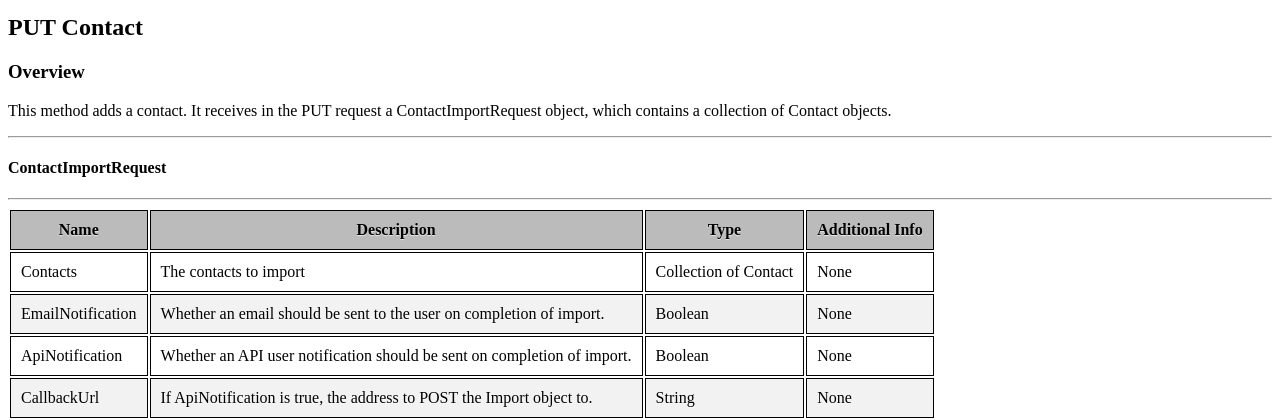
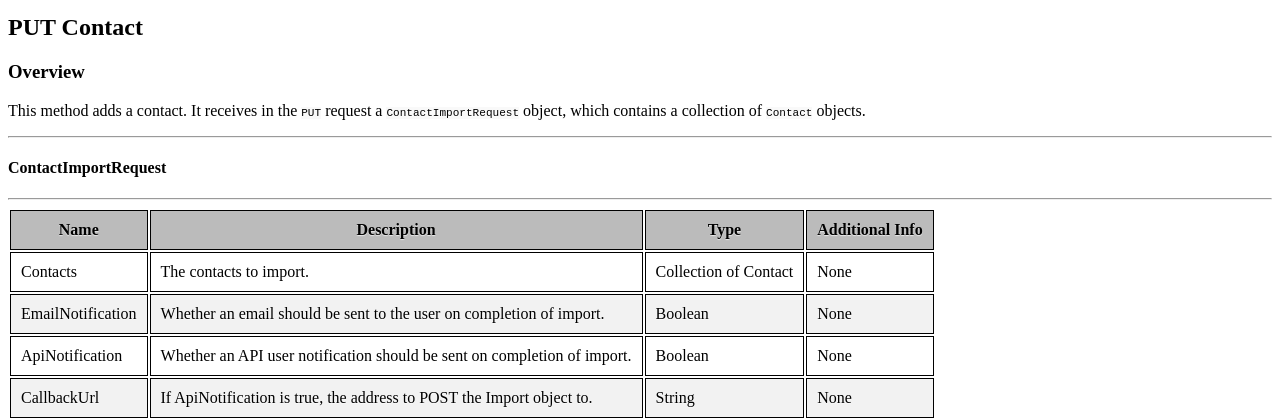
Before and after one commit to TrevInc/i360-docs-example, a Jekyll site: the page built from _posts/2015-06-26-put-contact.md, in a window 1280 px wide. Shown: the part 150-570 px from the top of the page. Built offline with Jekyll 4.4.1, drawn with Linux system fonts in a browser that asks for light colours; Markdown is read by kramdown in place of the engine named in the settings; a style sheet for code colours, icons or effects is not loaded.

Commit message:
Added monospacing

```diff
--- a/_posts/2015-06-26-put-contact.md
+++ b/_posts/2015-06-26-put-contact.md
@@ -7,8 +7,7 @@ date: 2015-06-26 12:31:54
 
 ### Overview
 
-This method adds a contact. It receives in the PUT request a
-ContactImportRequest object, which contains a collection of Contact objects.
+This method adds a contact. It receives in the `PUT` request a `ContactImportRequest` object, which contains a collection of `Contact` objects.
 
 ---
 #### ContactImportRequest
@@ -16,7 +15,7 @@ ContactImportRequest object, which contains a collection of Contact objects.
 
 | Name  	| Description  	| Type  	| Additional Info  	|
 |---	|---	|---	|---	|
-| Contacts  	| The contacts to import  	| Collection of Contact  	| None  	|
+| Contacts  	| The contacts to import.  	| Collection of Contact  	| None  	|
 | EmailNotification  	| Whether an email should be sent to the user on completion of import.  	| Boolean  	| None  	|
 | ApiNotification	  	| Whether an API user notification should be sent on completion of import.	| Boolean  	| None  	|
 | CallbackUrl  	| If ApiNotification is true, the address to POST the Import object to.  	| String  	| None  	|
```
Also changed, not shown: _posts/2015-06-26-put-blastemail.md (+1 -1 lines), 2 other files.
